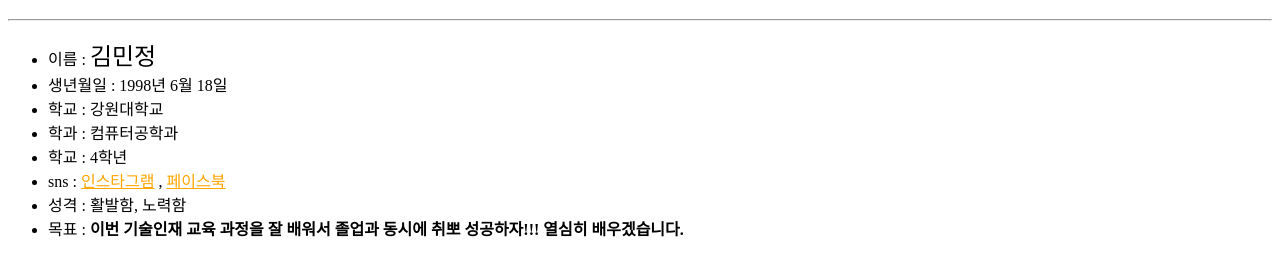
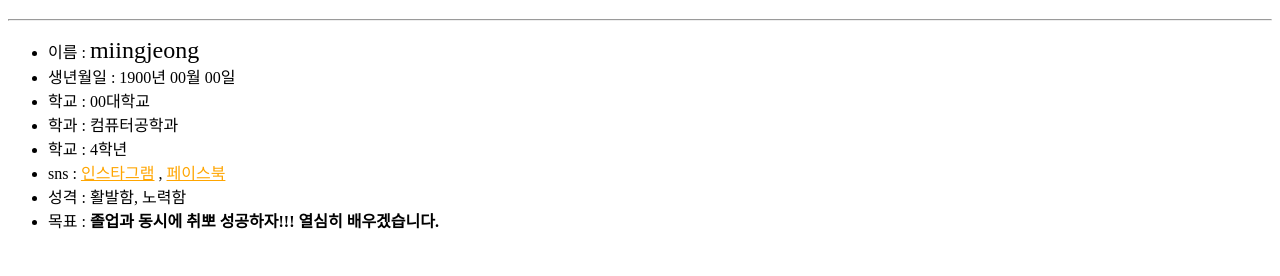
Before and after one commit to miingjeong/HTML, a plain HTML site: page 웹과인터넷 수업/자기소개.html in a window 1280 px wide. Shown: the part 70-346 px from the top of the page. Drawn offline with Linux system fonts and the light colour scheme.

Commit message:
Update 자기소개.html

```diff
--- a/웹과인터넷 수업/자기소개.html
+++ b/웹과인터넷 수업/자기소개.html
@@ -30,16 +30,16 @@
         <hr>
 
         <ul>
-            <li>이름 : <span>김민정</span></li>
-            <li>생년월일 : 1998년 6월 18일</li>
-            <li>학교 :  강원대학교 </li>
+            <li>이름 : <span>miingjeong</span></li>
+            <li>생년월일 : 1900년 00월 00일</li>
+            <li>학교 :  00대학교 </li>
             <li>학과 :  컴퓨터공학과 </li>
             <li>학교 :  4학년 </li>
             <li>sns : <a href="http://www.instagram.com/miingjeong" target="_blank">인스타그램</a> ,
                 <a href="https://www.facebook.com/profile.php?id=100009060688303" target="_blank">페이스북</a> </li>
 
             <li>성격 :  활발함, 노력함 </li>
-            <li>목표 : <strong> 이번 기술인재 교육 과정을 잘 배워서 졸업과 동시에 취뽀 성공하자!!!
+            <li>목표 : <strong>  졸업과 동시에 취뽀 성공하자!!!
                 열심히 배우겠습니다.
             </strong> </li>
 
```
